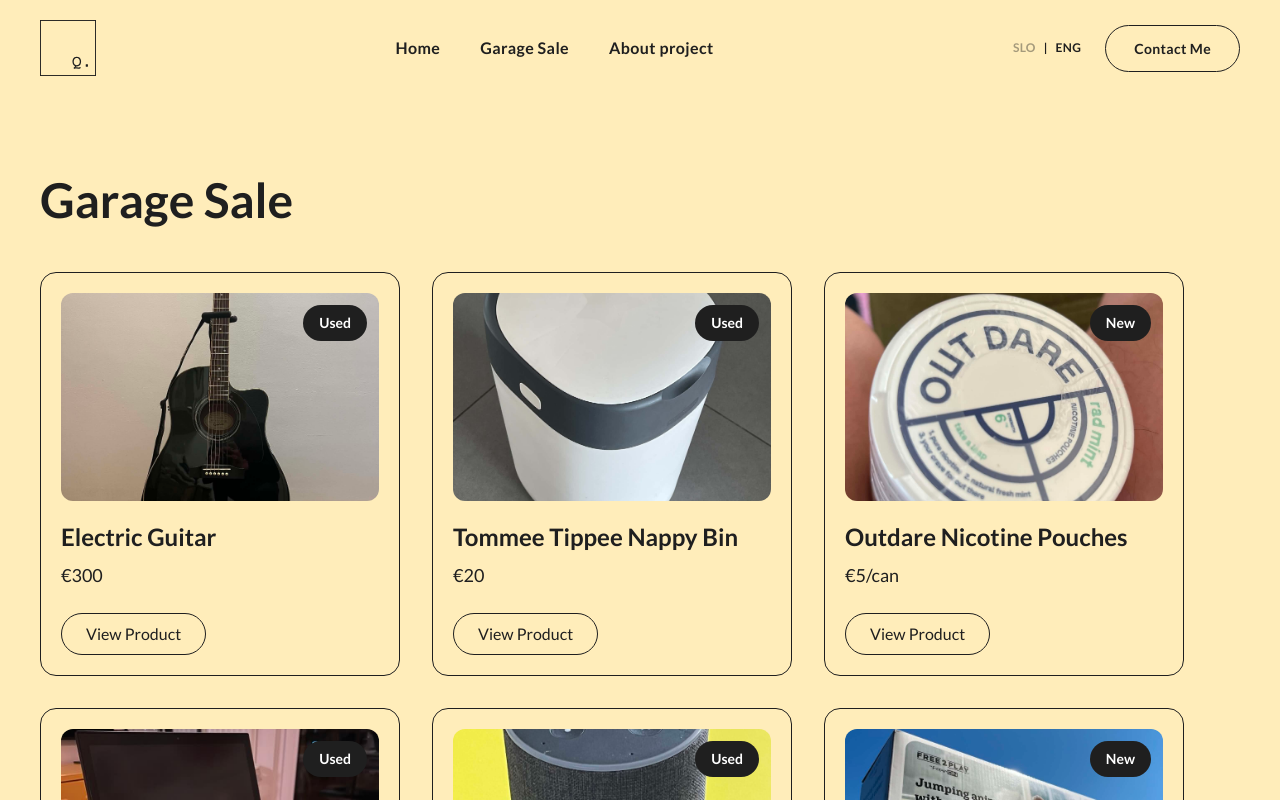
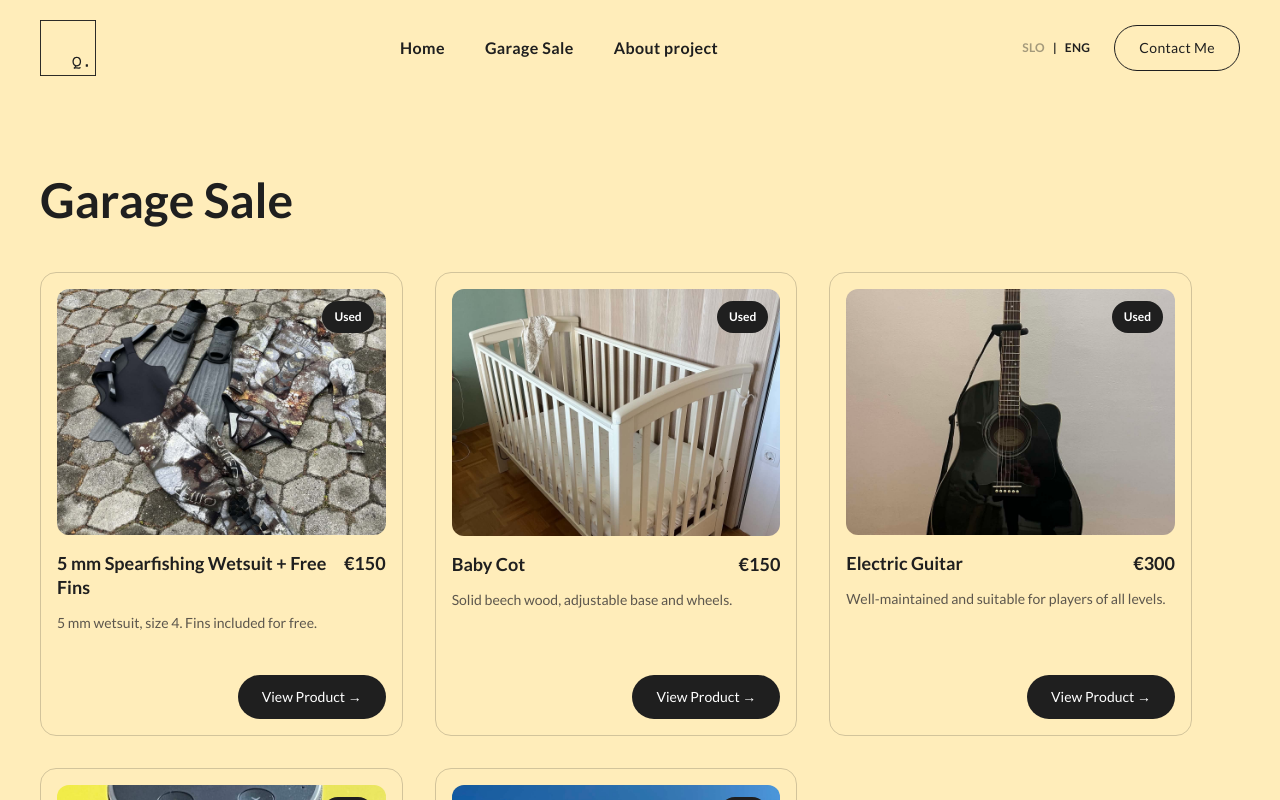
Before and after one commit to Mender92/garage-sale, a React (Vite) app: page /garage-sale in a window 1280 px wide. Shown: the top 800 px of the page. Built offline with nearby package versions, Linux system fonts and the light colour scheme.

Commit message:
Improve product cards and shared buttons

```diff
--- a/src/components/garage-sale/ProductCard.jsx
+++ b/src/components/garage-sale/ProductCard.jsx
@@ -1,45 +1,52 @@
-import { Link } from "react-router-dom";
+import Button from "../ui/Button";
 import translations from "../../data/translations";
 
 function ProductCard({ product, language }) {
   const t = translations[language].garageSale;
 
   return (
-    <div className="w-full max-w-[360px] border rounded-2xl p-5">
-
+    <article className="flex h-full min-w-0 flex-col rounded-2xl border border-[#1F1F1F]/20 p-4">
       {/* Product image */}
       <div className="relative">
         <img
           src={product.image}
           alt={product.title[language]}
-          className="w-full h-52 object-cover rounded-xl"
+          className="aspect-[4/3] w-full rounded-xl object-cover"
         />
 
         {/* Condition badge */}
-        <span className="absolute top-3 right-3 rounded-full bg-[#1F1F1F] text-white px-4 py-2 text-sm font-bold">
+        <span className="absolute right-3 top-3 rounded-full bg-[#1F1F1F] px-3 py-2 text-xs font-semibold text-white">
           {product.condition[language]}
         </span>
       </div>
 
-      {/* Product title */}
-      <h3 className="mt-5 text-2xl font-bold">
+      {/* Product title and price */}
+      <div className="mt-4 flex items-start justify-between gap-3">
+        <h3 className="min-w-0 text-lg font-bold leading-6">
           {product.title[language]}
         </h3>
 
-      {/* Product price */}
-      <p className="mt-2 text-lg">
+        <p className="shrink-0 text-lg font-bold leading-6">
           {product.price}
+        </p>
+      </div>
+
+      {/* Short description */}
+      <p className="mt-3 line-clamp-2 min-h-12 text-sm leading-6 text-[#5D574D]">
+        {product.cardDescription[language]}
       </p>
 
       {/* View product button */}
-      <Link
+      <div className="mt-auto flex justify-end pt-4">
+        <Button
           to={`/product/${product.id}`}
-        className="inline-block mt-6 border rounded-full px-6 py-2 transition hover:bg-black hover:text-white"
+          variant="primary"
+          className="px-5 py-2.5"
         >
-        {t.viewProduct}
-      </Link>
-
+          {t.viewProduct} →
+        </Button>
       </div>
+    </article>
   );
 }
 
--- a/src/components/layout/Navbar.jsx
+++ b/src/components/layout/Navbar.jsx
@@ -2,6 +2,7 @@
 import { NavLink } from "react-router-dom";
 import logo from "../../assets/logo.svg";
 import translations from "../../data/translations";
+import Button from "../ui/Button";
 
 function Navbar({ language, setLanguage }) {
   const [isOpen, setIsOpen] = useState(false);
@@ -26,7 +27,6 @@
         {/* Desktop navigation */}
         <nav className="hidden md:block">
           <ul className="flex gap-10 text-[16px] font-bold tracking-wide">
-
             <li>
               <NavLink
                 to="/"
@@ -53,7 +53,6 @@
                 {t.about}
               </NavLink>
             </li>
-
           </ul>
         </nav>
 
@@ -62,7 +61,6 @@
 
           {/* Language switcher */}
           <div className="flex items-center gap-2 text-[12px] font-bold uppercase tracking-wide">
-
             <button
               type="button"
               onClick={() => setLanguage("sl")}
@@ -88,17 +86,12 @@
             >
               ENG
             </button>
-
           </div>
 
           {/* Contact */}
-          <NavLink
-            to="/contact"
-            className="border border-[#1F1F1F] rounded-full px-7 py-3 text-[14px] font-bold tracking-wide transition-all duration-200 hover:bg-[#1F1F1F] hover:text-white"
-          >
+          <Button to="/contact" className="tracking-wide">
             {t.contact}
-          </NavLink>
-
+          </Button>
         </div>
 
         {/* Mobile menu button */}
@@ -107,6 +100,7 @@
           className="md:hidden text-3xl"
           onClick={() => setIsOpen(!isOpen)}
           aria-label={isOpen ? "Close menu" : "Open menu"}
+          aria-expanded={isOpen}
         >
           {isOpen ? "✕" : "☰"}
         </button>
@@ -114,10 +108,8 @@
         {/* Mobile menu */}
         {isOpen && (
           <div className="absolute top-full left-0 w-full bg-[#FFEDBA] shadow-lg rounded-2xl p-6 md:hidden z-50">
-
             <nav>
               <ul className="flex flex-col gap-6 text-[16px] font-bold tracking-wide">
-
                 <li>
                   <NavLink
                     to="/"
@@ -151,7 +143,6 @@
                 {/* Language */}
                 <li>
                   <div className="flex items-center gap-2 text-[12px] font-bold uppercase tracking-wide">
-
                     <button
                       type="button"
                       onClick={() => setLanguage("sl")}
@@ -177,26 +168,23 @@
                     >
                       ENG
                     </button>
-
                   </div>
                 </li>
 
+                {/* Contact */}
                 <li>
-                  <NavLink
+                  <Button
                     to="/contact"
                     onClick={closeMenu}
-                    className="inline-block border border-[#1F1F1F] rounded-full px-6 py-3 text-center text-[14px] tracking-wide transition-all duration-200 hover:bg-[#1F1F1F] hover:text-white"
+                    className="w-full tracking-wide"
                   >
                     {t.contact}
-                  </NavLink>
+                  </Button>
                 </li>
-
               </ul>
             </nav>
-
           </div>
         )}
-
       </div>
     </header>
   );
--- a/src/components/ui/Button.jsx
+++ b/src/components/ui/Button.jsx
@@ -1,9 +1,44 @@
-function Button({ children, className = "", ...props }) {
+import { Link } from "react-router-dom";
+
+const baseStyles =
+  "inline-flex items-center justify-center rounded-full px-6 py-3 text-sm font-medium transition-colors duration-200 focus-visible:outline-2 focus-visible:outline-offset-4 focus-visible:outline-[#1F1F1F]";
+
+const variants = {
+  primary:
+    "bg-[#1F1F1F] text-white hover:bg-black",
+  secondary:
+    "border border-[#1F1F1F] text-[#1F1F1F] hover:bg-[#1F1F1F] hover:text-white",
+};
+
+function Button({
+  children,
+  className = "",
+  variant = "secondary",
+  to,
+  href,
+  type = "button",
+  ...props
+}) {
+  const styles = `${baseStyles} ${variants[variant] ?? variants.secondary} ${className}`;
+
+  if (to) {
+    return (
+      <Link to={to} className={styles} {...props}>
+        {children}
+      </Link>
+    );
+  }
+
+  if (href) {
+    return (
+      <a href={href} className={styles} {...props}>
+        {children}
+      </a>
+    );
+  }
+
   return (
-    <button
-      className={`rounded-full border border-[#1F1F1F] px-6 py-3 transition hover:bg-[#1F1F1F] hover:text-white ${className}`}
-      {...props}
-    >
+    <button type={type} className={styles} {...props}>
       {children}
     </button>
   );
--- a/src/data/products.js
+++ b/src/data/products.js
@@ -1,7 +1,6 @@
+import neopreneImage from "../assets/images/neopren.jpeg";
+import babyCotImage from "../assets/images/posteljica.jpeg";
 import guitarImage from "../assets/images/guitar.jpeg";
-import nappyBinImage from "../assets/images/nappy-bin.jpeg";
-import snusImage from "../assets/images/snus.jpeg";
-import thinkpadImage from "../assets/images/thinkpad.jpeg";
 import echoImage from "../assets/images/echo.jpeg";
 import horseImage from "../assets/images/horse.jpeg";
 
@@ -9,8 +8,54 @@
   {
     id: 1,
     title: {
+      en: "5 mm Spearfishing Wetsuit + Free Fins",
+      sl: "Neoprenska obleka 5 mm + plavuti gratis",
+    },
+    cardDescription: {
+      en: "5 mm wetsuit, size 4. Fins included for free.",
+      sl: "Obleka debeline 5 mm, velikost 4. Plavuti gratis.",
+    },
+    price: "€150",
+    condition: {
+      en: "Used",
+      sl: "Rabljeno",
+    },
+    image: neopreneImage,
+    description: {
+      en: "5 mm neoprene wetsuit for spearfishing, size 4. Lightly used and well-preserved. Fins are included for free.",
+      sl: "5 mm neoprenska obleka za podvodni ribolov, velikost 4. Malo rabljena in dobro ohranjena. Plavuti so vključene brezplačno.",
+    },
+  },
+  {
+    id: 2,
+    title: {
+      en: "Baby Cot",
+      sl: "Otroška posteljica",
+    },
+    cardDescription: {
+      en: "Solid beech wood, adjustable base and wheels.",
+      sl: "Masivni bukov les, nastavljivo dno in kolesa.",
+    },
+    price: "€150",
+    condition: {
+      en: "Used",
+      sl: "Rabljeno",
+    },
+    image: babyCotImage,
+    description: {
+      en: "Well-preserved SATLER LIP Julija baby cot made of solid beech wood. Includes a 120 × 60 cm mattress. The side rail lowers and slides underneath the cot on rails. The bed base is adjustable to five heights, and the cot has wheels. External dimensions: 70 × 95 × 130 cm.",
+      sl: "Dobro ohranjena otroška posteljica SATLER LIP Julija iz masivnega bukovega lesa. Vključuje vzmetnico velikosti 120 × 60 cm. Spustna stranica se po vodilih spusti in potisne pod posteljico. Dno posteljice je nastavljivo na pet višin, posteljica pa ima tudi kolesa. Zunanje mere: 70 × 95 × 130 cm.",
+    },
+  },
+  {
+    id: 3,
+    title: {
       en: "Electric Guitar",
       sl: "Električna kitara",
+    },
+    cardDescription: {
+      en: "Well-maintained and suitable for players of all levels.",
+      sl: "Dobro ohranjena, primerna za začetnike in izkušene.",
     },
     price: "€300",
     condition: {
@@ -23,70 +68,15 @@
       sl: "Dobro ohranjena električna kitara v odličnem stanju. Primerna tako za začetnike kot za izkušene igralce.",
     },
   },
-
-  {
-    id: 2,
-    title: {
-      en: "Tommee Tippee Nappy Bin",
-      sl: "Tommee Tippee koš za plenice",
-    },
-    price: "€20",
-    condition: {
-      en: "Used",
-      sl: "Rabljeno",
-    },
-    image: nappyBinImage,
-    description: {
-      en: "A practical and convenient nappy bin that helps keep unpleasant smells contained. The Twist & Click system individually wraps nappies and can hold up to 33 nappies.",
-      sl: "Priročen koš za plenice, ki pomaga zadrževati neprijetne vonjave. Sistem Twist & Click vsako plenico posebej zavije in ima kapaciteto do 33 plenic.",
-    },
-  },
-
-  {
-    id: 3,
-    title: {
-      en: "Outdare Nicotine Pouches",
-      sl: "Outdare nikotinske vrečke",
-    },
-    price: "€5/can",
-    condition: {
-      en: "New",
-      sl: "Novo",
-    },
-    minimumOrder: {
-      en: "Minimum order: 5 cans",
-      sl: "Minimalno naročilo: 5 škatel",
-    },
-    image: snusImage,
-    description: {
-      en: "Each can contains 20 pouches and is available in 6 mg/pouch. The pouches use plant-based fibres and are tobacco-free. Unopened and in perfect condition. Selling because I accidentally bought nicotine instead of energy pouches.",
-      sl: "OutDare nikotinske vrečke z okusom mentola. V eni škatli je 20 vrečk (6mg nikotina/vrečko), ki vsebujejo rastlinska vlakna in so brez tobaka. Škatle so neodprte in v brezhibnem stanju. Prodajam, ker sem pomotoma kupil nikotinske namesto energijskih vrečk.",
-    },
-  },
-
   {
     id: 4,
     title: {
-      en: "Lenovo ThinkPad X250",
-      sl: "Lenovo ThinkPad X250",
-    },
-    price: "€100",
-    condition: {
-      en: "Used",
-      sl: "Rabljeno",
-    },
-    image: thinkpadImage,
-    description: {
-      en: "Well-maintained Lenovo ThinkPad X250 laptop with a fast SSD for responsive performance. Ideal for work, school, web browsing and everyday use. Selling because I no longer need it.",
-      sl: "Dobro ohranjen prenosnik Lenovo ThinkPad X250 s hitrim SSD diskom za odzivno delovanje. Idealen za delo, šolo, brskanje po spletu in vsakodnevno uporabo. Prodajam, ker ga ne potrebujem več.",
-    },
-  },
-
-  {
-    id: 5,
-    title: {
       en: "Amazon Echo (Alexa)",
       sl: "Amazon Echo (Alexa)",
+    },
+    cardDescription: {
+      en: "Smart speaker with Alexa, Wi-Fi and Bluetooth.",
+      sl: "Pametni zvočnik z Alexo, Wi-Fi in Bluetooth povezavo.",
     },
     price: "€50",
     condition: {
@@ -99,12 +89,15 @@
       sl: "Pametni zvočnik z glasovnim upravljanjem za predvajanje glasbe, pridobivanje informacij, nastavljanje opomnikov in upravljanje naprav pametnega doma. Eleganten črn dizajn z Wi-Fi in Bluetooth povezavo. Rabljen, z manjšimi znaki uporabe.",
     },
   },
-
   {
-    id: 6,
+    id: 5,
     title: {
-      en: "Inflatable Horse Toy - NEW!",
-      sl: "Igrača napihljiv konj - NOVO!",
+      en: "Inflatable Horse Toy - NEW",
+      sl: "Igrača napihljiv konj - NOVO",
+    },
+    cardDescription: {
+      en: "New and unused jumping toy with a plush cover.",
+      sl: "Nova, neuporabljena skakalna igrača s plišasto prevleko.",
     },
     price: "€15",
     condition: {
--- a/src/pages/GarageSale.jsx
+++ b/src/pages/GarageSale.jsx
@@ -15,7 +15,7 @@
           {t.title}
         </h1>
 
-        <div className="flex flex-wrap gap-8">
+        <div className="grid grid-cols-1 items-stretch gap-8 sm:grid-cols-2 lg:grid-cols-3">
           {products.map((product) => (
             <ProductCard
               key={product.id}
```
Also changed, not shown: src/components/home/Hero.jsx (+9 -9 lines), src/pages/Contact.jsx (+5 -4 lines), src/pages/Product.jsx (+7 -17 lines), src/assets/images/neopren.jpeg (added), src/assets/images/posteljica.jpeg (added). Lines whose indentation alone changed are shown as unchanged.
